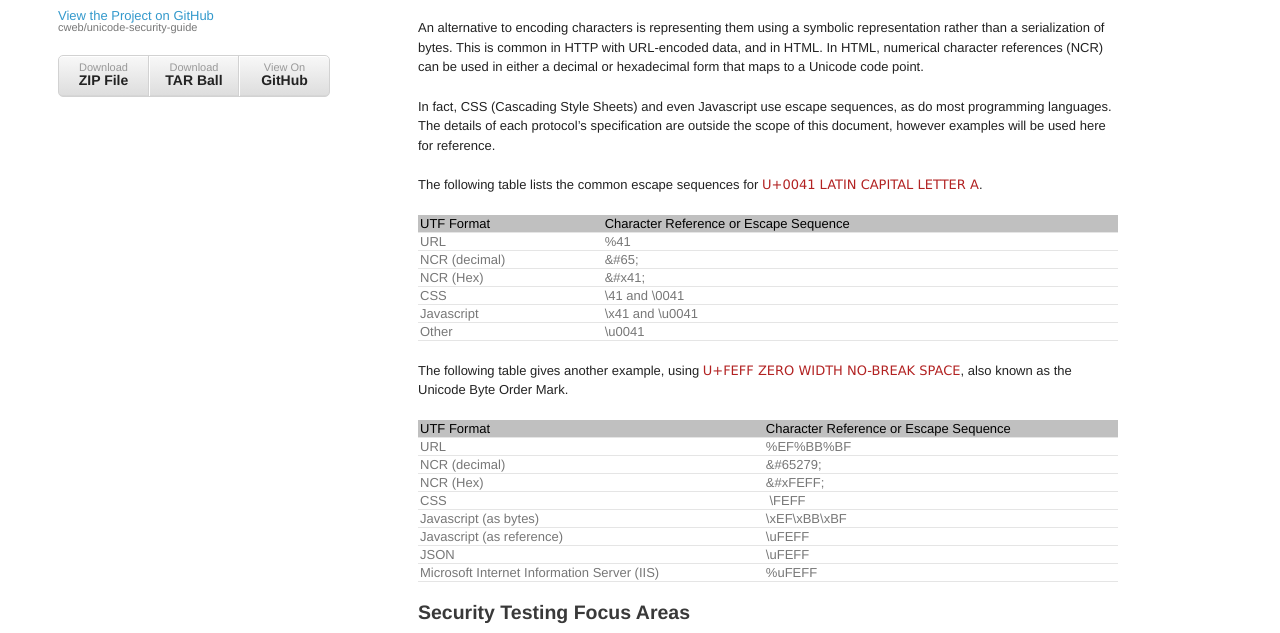
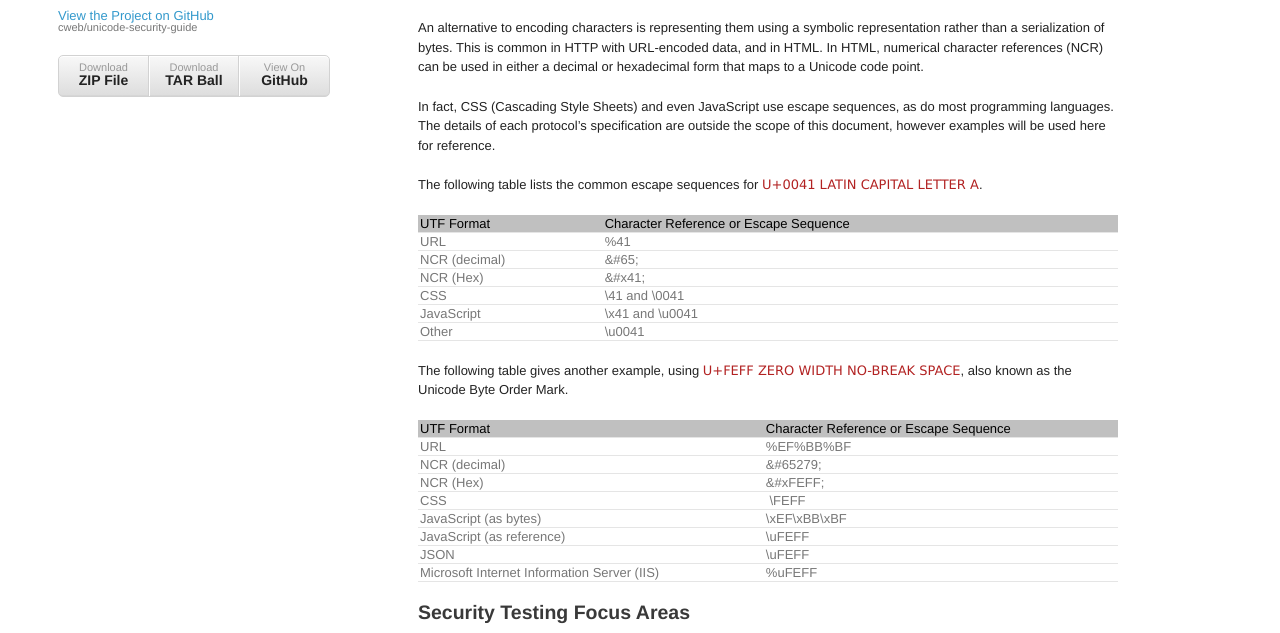
Before and after one commit to cweb/unicode-security-guide, a Jekyll site: the page built from page1.md, in a window 1280 px wide and 900 px high, scrolled down 2862 px. Shown: the part 161-794 px from the top of the window. Built offline with Jekyll 4.4.1, drawn with Linux system fonts in a browser that asks for light colours; Markdown is read by kramdown in place of the engine named in the settings.

```diff
--- a/_config.yml
+++ b/_config.yml
@@ -1,4 +1,4 @@
 url: http://cweb.github.io/unicode-security-guide
 baseurl: /unicode-security-guide
 author: "Chris Weber"
-markdown: rdiscount
+markdown: kramdown
--- a/page1.md
+++ b/page1.md
@@ -172,7 +172,7 @@
 
 An alternative to encoding characters is representing them using a symbolic representation rather than a serialization of bytes.  This is common in HTTP with URL-encoded data, and in HTML.   In HTML, numerical character references (NCR) can be used in either a decimal or hexadecimal form that maps to a Unicode code point.
 
-In fact, CSS (Cascading Style Sheets) and even Javascript use escape sequences, as do most programming languages.  The details of each protocol’s specification are outside the scope of this document, however examples will be used here for reference.
+In fact, CSS (Cascading Style Sheets) and even JavaScript use escape sequences, as do most programming languages.  The details of each protocol’s specification are outside the scope of this document, however examples will be used here for reference.
 
 The following table lists the common escape sequences for <span class="uchar">U+0041 LATIN CAPITAL LETTER A</span>.
 
@@ -200,7 +200,7 @@
   <td>\41 and \0041</td>
  </tr>
  <tr>
-  <td>Javascript</td>
+  <td>JavaScript</td>
   <td>\x41 and \u0041</td>
  </tr>
  <tr>
@@ -235,11 +235,11 @@
   <td>&nbsp;\FEFF</td>
  </tr>
  <tr>
-  <td>Javascript (as bytes)</td>
+  <td>JavaScript (as bytes)</td>
   <td>\xEF\xBB\xBF</td>
  </tr>
  <tr>
-  <td>Javascript (as reference)</td>
+  <td>JavaScript (as reference)</td>
   <td>\uFEFF</td>
  </tr>
  <tr>
```
Also changed, not shown: page2.md (+3 -3 lines), page3.md (+1 -1 lines).
